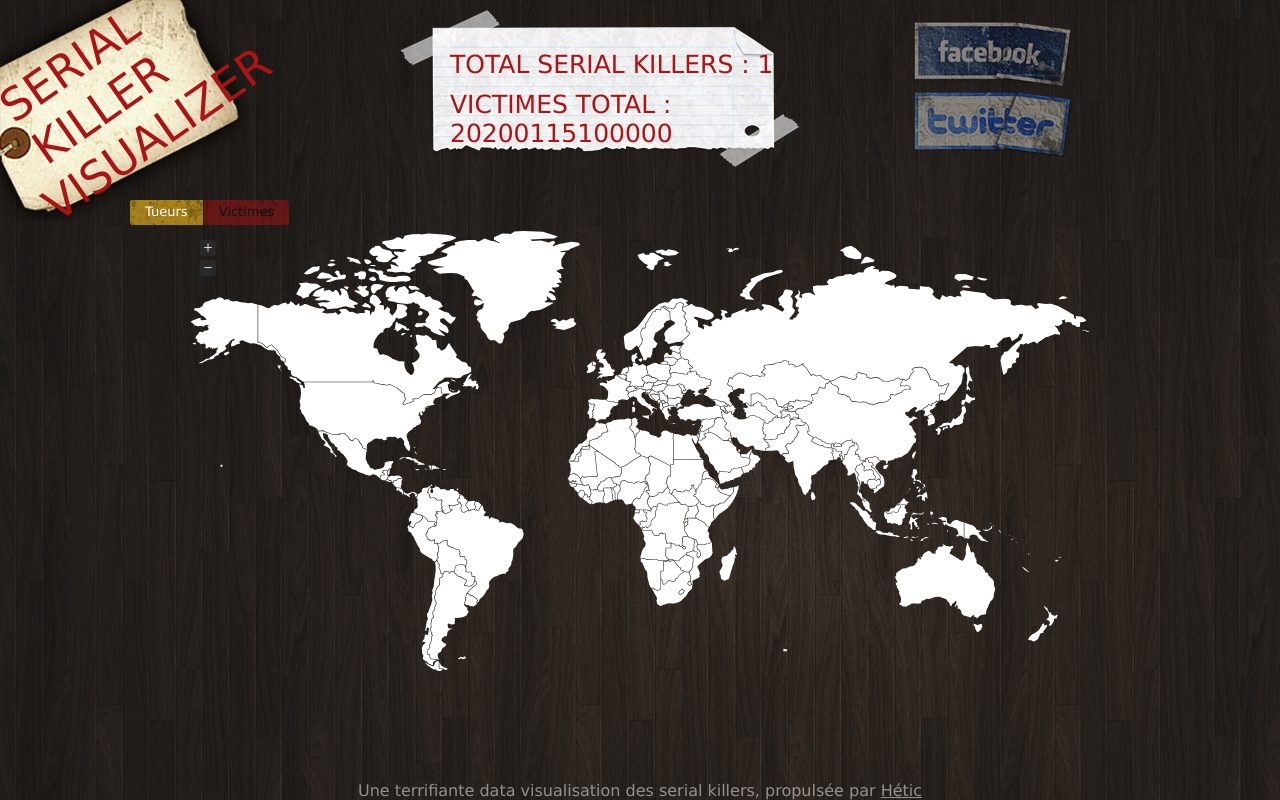
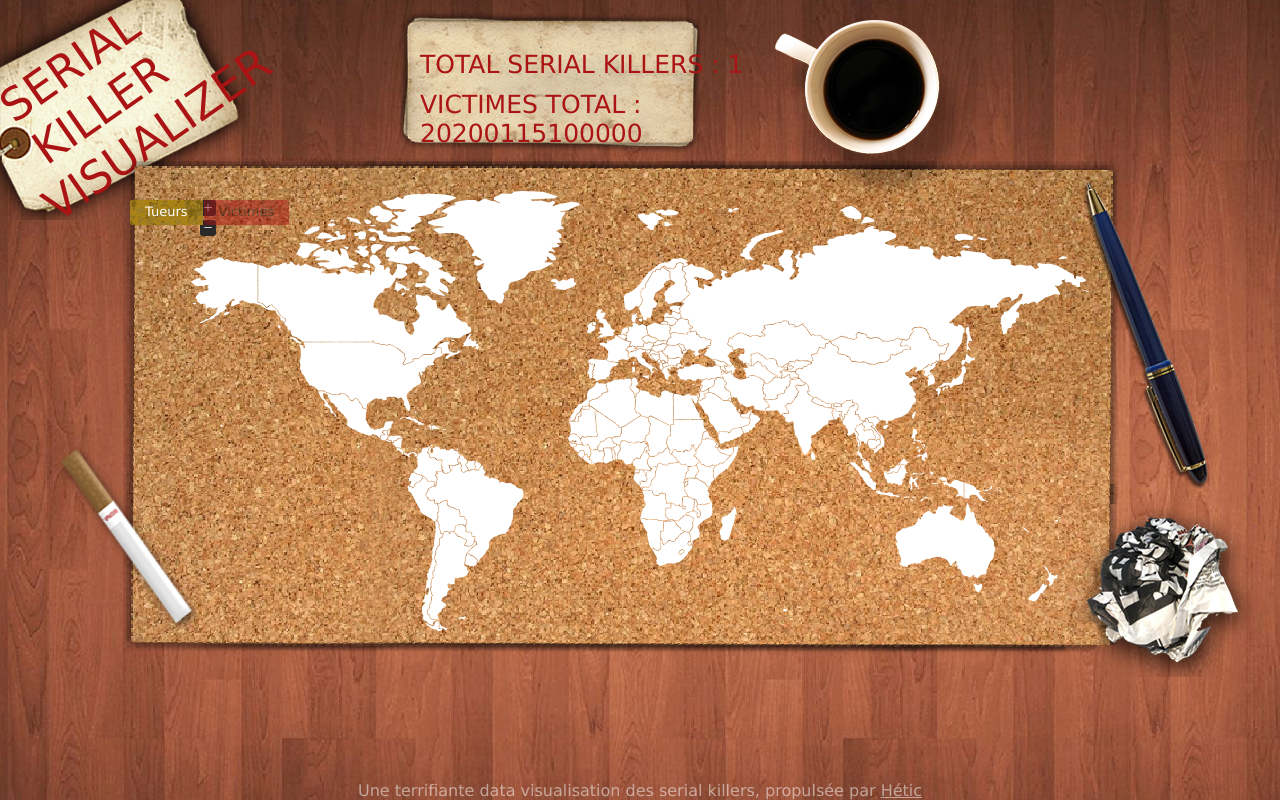
Before and after one commit to rchanaud/US_Murders_Map, a PHP site: page / in a window 1280 px wide. Run offline with PHP 8.4, Linux system fonts and the light colour scheme; tables that the repository leaves empty or names only in its code hold one stand-in row (values such as "Sample post"); some web fonts are replaced.

Commit message:
Intégration design 2.0

```diff
--- a/css/style.css
+++ b/css/style.css
@@ -19,7 +19,7 @@ header > h1  { position: absolute; width: 200px; text-align: center; color: #ab1
 /******************/
 /* Boutons SWITCH */
 /******************/
-.radioBtns{ position: relative; left: 130px; top: 200px; z-index: 100; float:left;padding:4px 0px 5px 0; font-size:13px; font-family: spetetrial, Verdana; border-radius:3px;-moz-border-radius:3px;-webkit-border-radius:3px;-khtml-border-radius:3px;-o-border-radius:3px; }
+.radioBtns{ position: absolute; left: 130px; top: 200px; z-index: 100; float:left;padding:4px 0px 5px 0; font-size:13px; font-family: spetetrial, Verdana; border-radius:3px;-moz-border-radius:3px;-webkit-border-radius:3px;-khtml-border-radius:3px;-o-border-radius:3px; }
 .radioBtns input{display:none;display:inline-block\2;}
 .radioKill label{padding:5px 15px; background: url(img/killers.jpg); opacity: 0.5;}
 .radioVictims label{padding:5px 15px; background: url(img/victims.jpg); opacity: 0.5;}
@@ -48,9 +48,9 @@ header > h1  { position: absolute; width: 200px; text-align: center; color: #ab1
 /* SECTION SERIAL KILLERS */
 /**************************/
 section { position: absolute; top: 10px; left: 400px; width: 400px; font-family: spetetrial, Verdana;}
-section > div { background:url(img/bgstats.png) no-repeat; width: 409px; height: 200px;}
-#totalSerial { color: #ab1414; position: absolute; top: 40px; left: 50px; font-size: 25px;}
-#totalVictims { color: #ab1414; position: absolute; top: 80px; left: 50px; font-size: 25px;}
+section > div { background:url(img/bgstats.png) no-repeat; width: 300px; height: 200px;}
+#totalSerial { color: #ab1414; position: absolute; top: 40px; left: 20px; font-size: 25px;}
+#totalVictims { color: #ab1414; position: absolute; top: 80px; left: 20px; font-size: 25px;}
 
 /**************/
 /* PARTAGE RS */
@@ -61,12 +61,17 @@ section > div { background:url(img/bgstats.png) no-repeat; width: 409px; height:
 #twitter { position: absolute; top: 80px; left: 900px;}
 #twitter:hover { background: url(img/twitter_hover-onlick.png);}
 
+/*#ecouteurs { float: right; margin-top: 200px; background: url(img/ecouteurs.png) no-repeat; width: 180px; height: 150px;}*/
+#planche { position: absolute; background: url(img/planche.png) no-repeat; width: 1220px; height: 530px; z-index: 0;
+            top: 150px; left: 50%; margin-left: -600px;}
+#cafegrandmere { position: absolute; background: url(img/cafe.png) no-repeat; width: 200px; height: 200px; left: 60%; }
+
 
 /*************/
 /* WORLD MAP */
 /*************/
-#world-map { position: relative; top: 230px; margin: 0 auto; width: 900px; width: 900px; height: 442px}
-@media screen and (min-width: 1800px) { #world-map {width:1300px; height:750px;} }
+#world-map { position: relative; top: 190px; margin: 0 auto; width: 900px; width: 900px; height: 442px; }
+/*@media screen and (min-width: 1800px) { #world-map {width:1300px; height:750px;} }*/
 
 
 /****************/
--- a/index.php
+++ b/index.php
@@ -32,16 +32,11 @@
       </section>
       <!-- STATS GLOBALES -->
 
-      <!-- RESEAUX SOCIAUX -->
-        <div id="facebook">
-          <a title="Partager sur Facebook" href="http://www.facebook.com/share.php?u=Serial-Killers-Visualizer/542085159182499?ref=hl" onclick="return fbs_click()" target="_blank">
-          <img src="css/img/fb_default.png" alt="Partager sur Facebook" /></a>
-        </div>
-        <div id="twitter">
-          <a title="Partager sur Facebook" href="http://www.facebook.com/share.php?u=Serial-Killers-Visualizer/542085159182499?ref=hl" onclick="return fbs_click()" target="_blank">
-          <img src="css/img/twitter_default.png" alt="Partager sur Facebook" /></a>
-        </div>
-      <!-- /RESEAUX SOCIAUX -->
+      <!-- ELEMENT -->
+      <div id="ecouteurs"></div>
+      <div id="planche"></div>
+      <div id="cafegrandmere"></div>
+      <!-- /ELEMENT -->
 
       <!-- SWITCH -->
       <div class="radioBtns">
```
Also changed, not shown: css/img/bg.jpg, css/img/bgstats.png, css/img/cafe.png (added), css/img/ecouteurs.png (added), css/img/fb_default.png (deleted), css/img/fb_hover-onlick.png (deleted), css/img/planche.png (added), css/img/twitter_default.png (deleted), css/img/twitter_hover-onlick.png (deleted).
